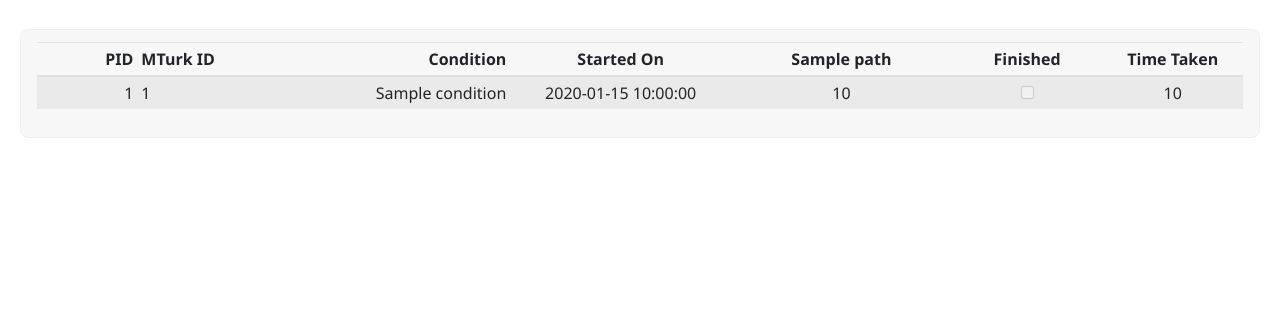
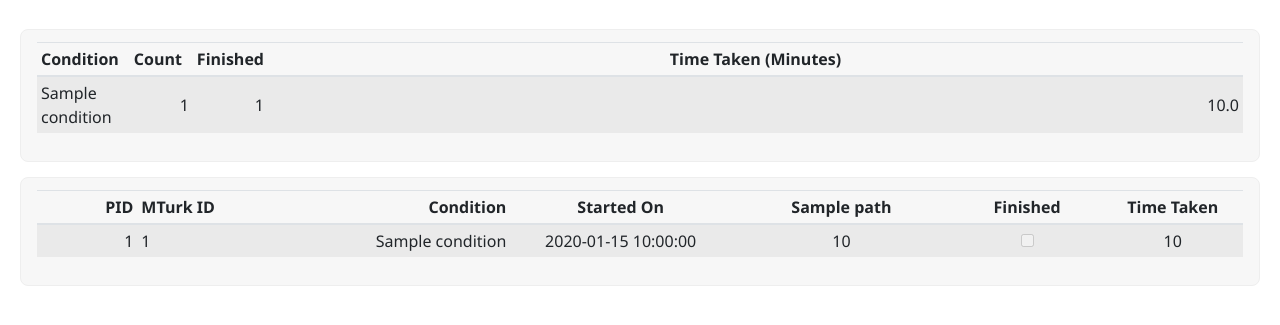
Before and after one commit to colbyj/bride-of-frankensystem, a Python web app: template BOFS/admin/templates/progress.html in a window 1280 px wide. Shown: the part 56-381 px from the top of the page. Run offline with Jinja, Linux system fonts and the light colour scheme; the template is opened without the code that fills it: most values are stand-ins (such as "Sample title", 1, 10 or a date in 2020); some libraries are stand-ins or nearby versions.

Commit message:
Added a progress summary to the top of the admin panel's progress page. This shows number of participants in each condition, how many have finished, and what their completion time was.

```diff
--- a/BOFS/admin/templates/progress.html
+++ b/BOFS/admin/templates/progress.html
@@ -3,6 +3,10 @@
 {% endblock %}
 
 {% block content %}
+
+    <div class="question padding table-responsive">
+        {% include("progress_summary_ajax.html") %}
+    </div>
 
     <div class="question padding table-responsive">
         {% include("progress_ajax.html") %}
@@ -14,7 +18,14 @@
             url: "{{ url_for('admin.route_progress_ajax') }}",
             dataType: "html",
             success: function(data) {
-                $("table").html(data);
+                $("#progress").html(data);
+            }
+        });
+        $.ajax({
+            url: "{{ url_for('admin.route_progress_summary_ajax') }}",
+            dataType: "html",
+            success: function(data) {
+                $("#summary").html(data);
             }
         });
     }, 15000);
--- a/BOFS/admin/templates/progress_ajax.html
+++ b/BOFS/admin/templates/progress_ajax.html
@@ -1,4 +1,4 @@
-<table class="table table-striped">
+<table class="table table-striped" id="progress">
     <thead>
     <tr>
         <th scope="col" style="text-align: right; width: 50px;">PID</th>
--- /dev/null
+++ b/BOFS/admin/templates/progress_summary_ajax.html
@@ -0,0 +1,20 @@
+<table class="table table-striped" id="summary">
+    <thead>
+    <tr>
+        <th scope="col" style="text-align: right; width: 50px;">Condition</th>
+        <th scope="col" style="text-align: center; width: 70px;">Count</th>
+        <th scope="col" style="text-align: center; width: 70px;">Finished</th>
+        <th scope="col" style="text-align: center; min-width: 70px;">Time Taken (Minutes)</th>
+    </tr>
+    </thead>
+    <tbody>
+    {% for r in summary %}
+        <tr>
+            <td style="text-align: left">{{ r.condition }}</td>
+            <td style="text-align: right">{{ r.count }}</td>
+            <td style="text-align: right">{{ r.countFinished }}</td>
+            <td style="text-align: right">{{ r.minutes | float | round(2) }}</td>
+        </tr>
+    {% endfor %}
+    </tbody>
+</table>
```
Also changed, not shown: BOFS/admin/views.py (+20 -1 lines).
